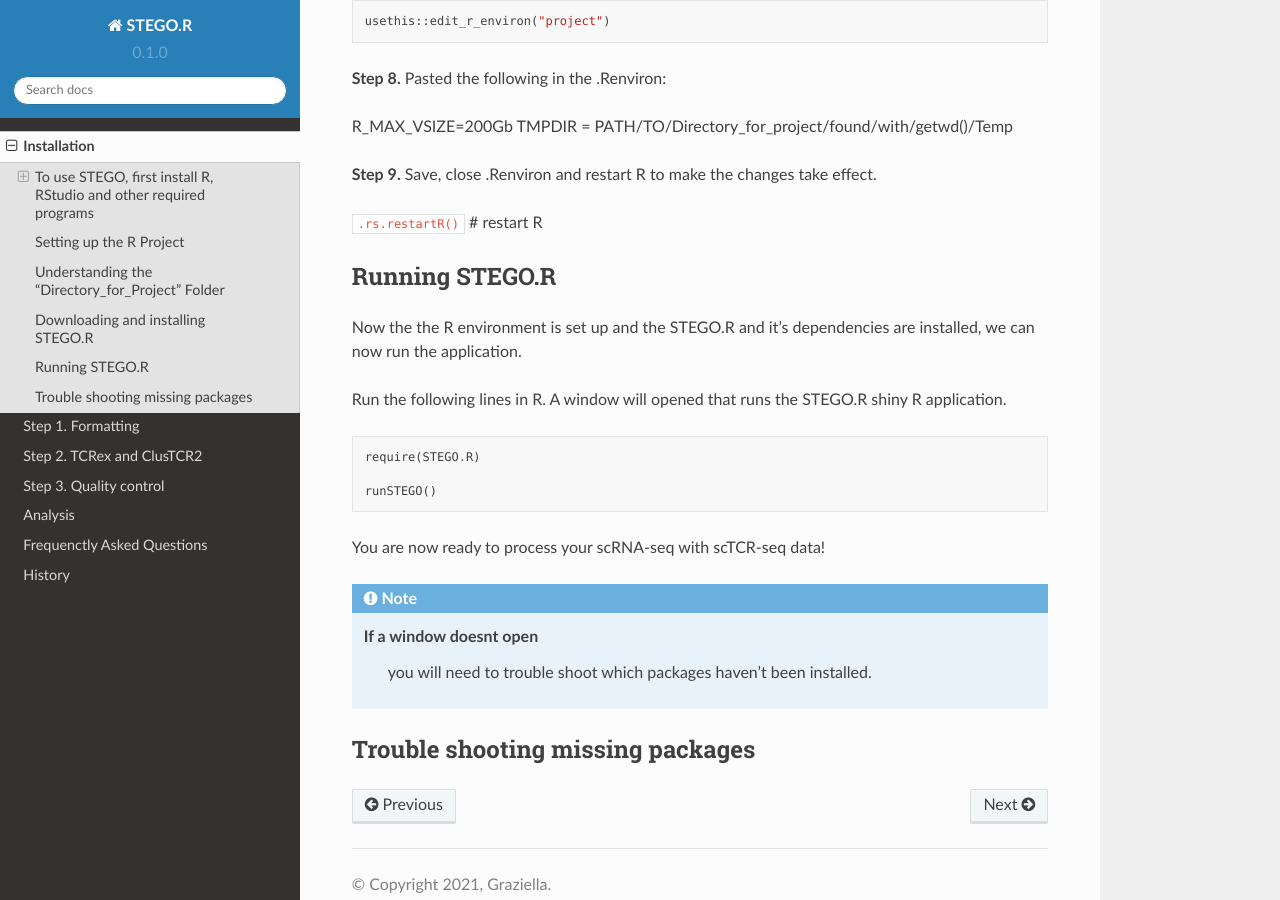
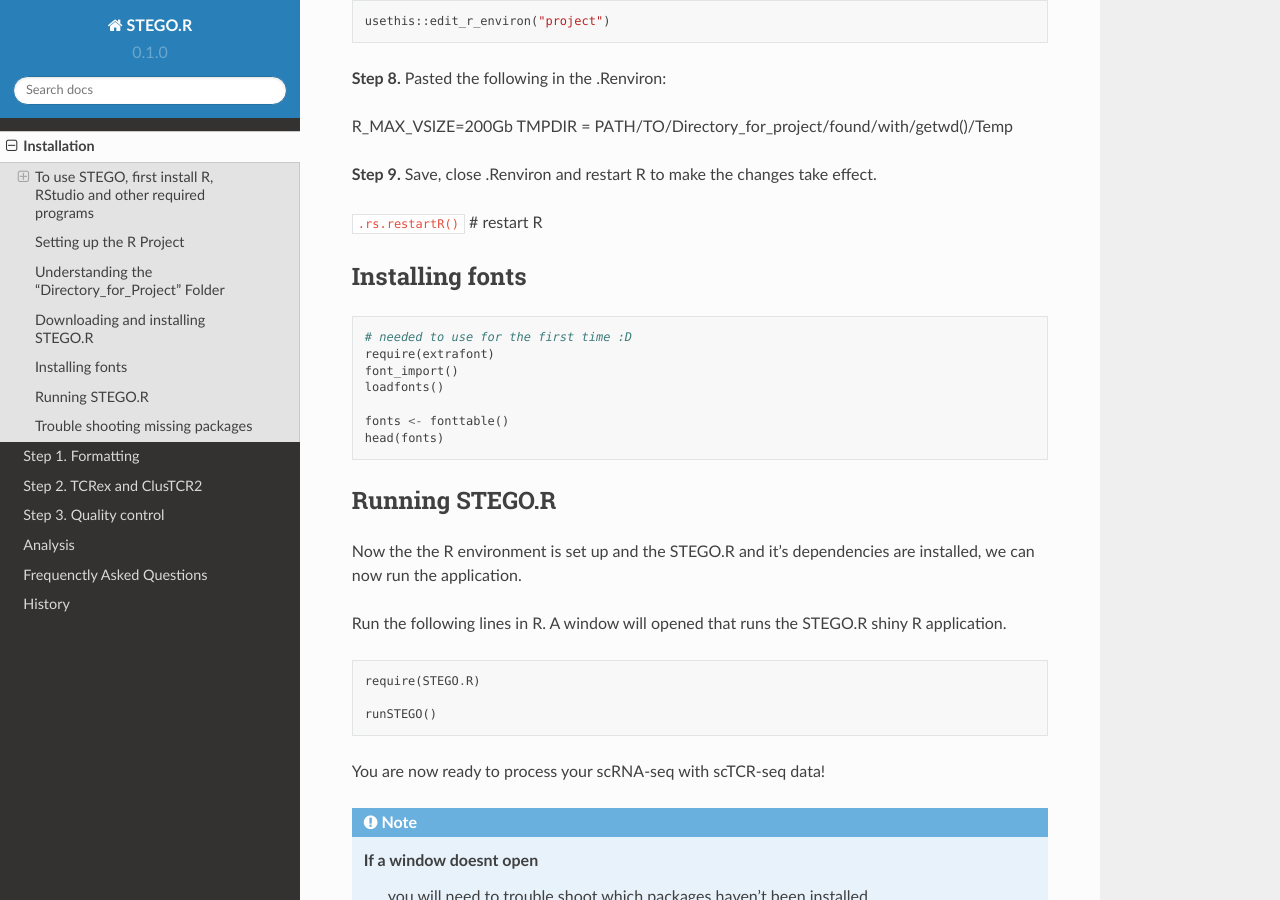
Before and after one commit to KerryAM-R/STEGOR, a Sphinx documentation site: the page built from docs/source/0.installation.rst, in a window 1280 px wide and 900 px high, scrolled down 3964 px. Built offline with Sphinx 7.4.7 and the Read the Docs theme 2.0.0, drawn with Linux system fonts in a browser that asks for light colours.

Commit message:
Update 0.installation.rst

```diff
--- a/docs/source/0.installation.rst
+++ b/docs/source/0.installation.rst
@@ -180,6 +180,19 @@
 
 ``.rs.restartR()`` # restart R
 
+Installing fonts
+----------------
+
+::
+
+   # needed to use for the first time :D
+   require(extrafont)
+   font_import()
+   loadfonts()
+
+   fonts <- fonttable()
+   head(fonts)
+
 Running STEGO.R
 ---------------
 Now the the R environment is set up and the STEGO.R and it's dependencies are installed, we can now run the application.
```
